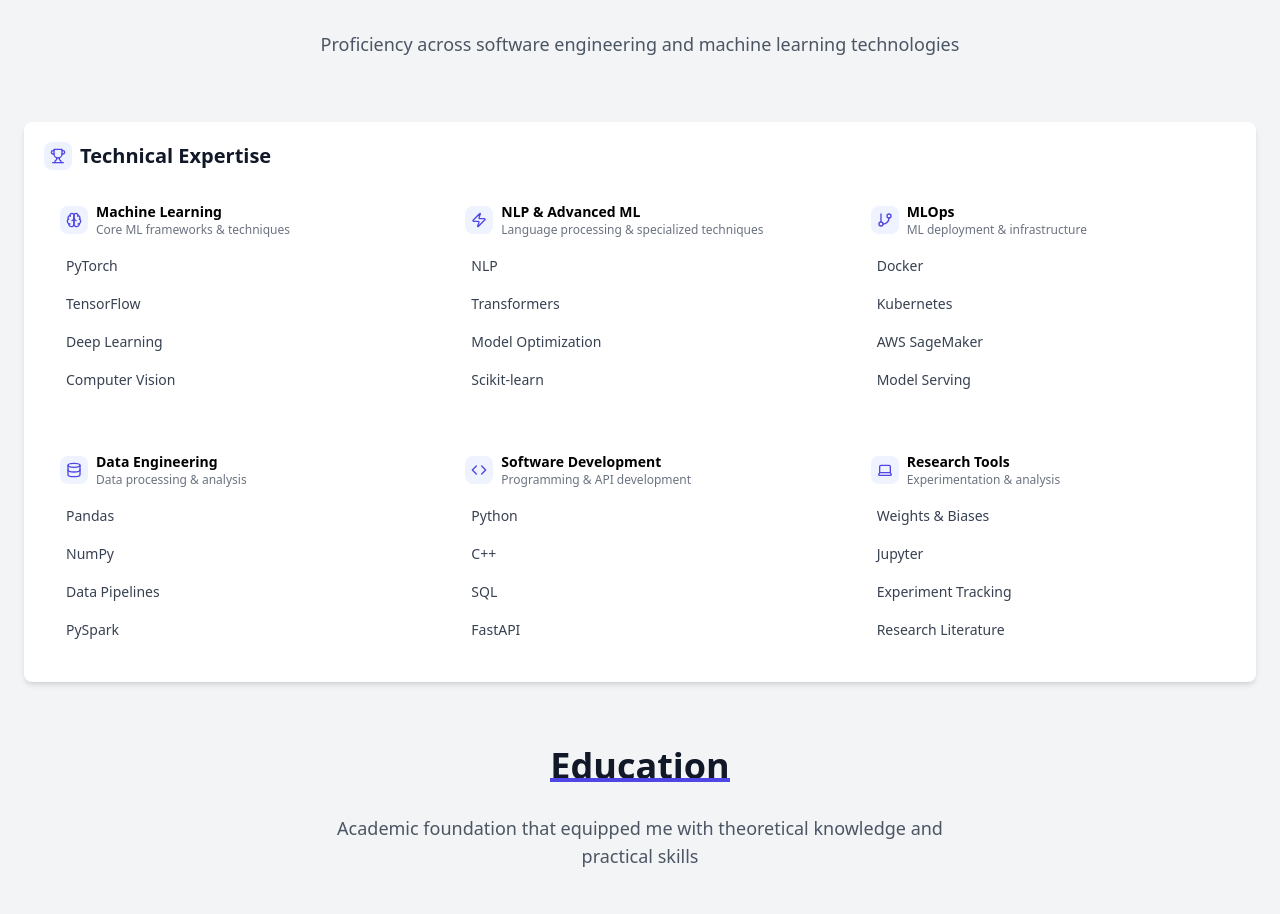
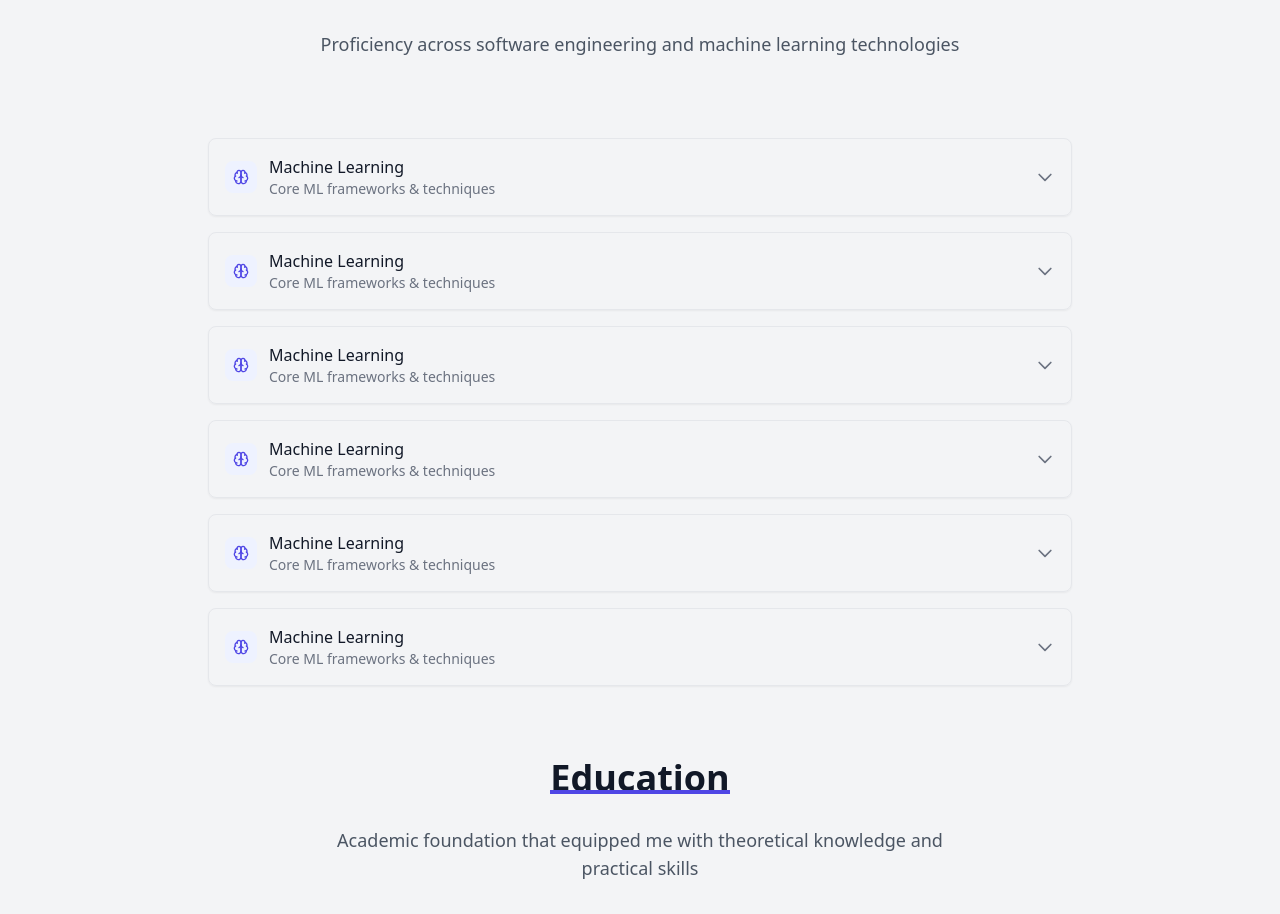
Before and after one commit to levisstrauss/portfolio, a Next.js app: page / in a window 1280 px wide. Shown: the part 2882-3796 px from the top of the page. Built offline with nearby package versions, Linux system fonts and the light colour scheme.

Commit message:
Modified the skills section

```diff
--- /dev/null
+++ b/app/(pages)/skills/skills-category.tsx
@@ -0,0 +1,47 @@
+"use client"
+
+import React, {JSX, useState} from 'react';
+
+import {skillCategories} from "@/app/(pages)/skills/skills-data";
+
+export const SkillCategory = () => {
+    const [isExpanded, setIsExpanded] = useState(false);
+
+    const {title, icon, description, skills} = skillCategories[0];
+
+    return (
+        <div className="mb-4 border rounded-lg shadow-sm hover:shadow-md transition-all">
+            <div
+                className="flex items-center justify-between p-4 cursor-pointer"
+                onClick={() => setIsExpanded(!isExpanded)}
+            >
+                <div className="flex items-center space-x-3">
+                    <div className="p-2 bg-indigo-50 rounded-lg">
+                        {icon}
+                    </div>
+                    <div>
+                        <h3 className="font-medium text-gray-900">{title}</h3>
+                        <p className="text-sm text-gray-500">{description}</p>
+                    </div>
+                </div>
+                <div className={`transform transition-transform ${isExpanded ? 'rotate-180' : ''}`}>
+                    <svg className="w-5 h-5 text-gray-500" fill="none" stroke="currentColor" viewBox="0 0 24 24">
+                        <path strokeLinecap="round" strokeLinejoin="round" strokeWidth="2" d="M19 9l-7 7-7-7" />
+                    </svg>
+                </div>
+            </div>
+
+            {isExpanded && (
+                <div className="p-4 pt-0 border-t">
+                    <div className="grid grid-cols-2 md:grid-cols-4 gap-2">
+                        {skills.map((skill, idx) => (
+                            <div key={idx} className="p-2 bg-gray-50 rounded text-center">
+                                {skill.name}
+                            </div>
+                        ))}
+                    </div>
+                </div>
+            )}
+        </div>
+    );
+};
--- a/app/(pages)/skills/skills-data.tsx
+++ b/app/(pages)/skills/skills-data.tsx
@@ -1,7 +1,76 @@
 import {Brain, Code, Database, GitBranch, Laptop, Zap} from "lucide-react";
 import { SkillCategory } from './skills-types';
 
-export const skillCategories: SkillCategory[] = [
+// export const skillCategories: SkillCategory[] = [
+//     {
+//         title: "Machine Learning",
+//         icon: <Brain className="w-4 h-4 text-indigo-600" />,
+//         description: "Core ML frameworks & techniques",
+//         skills: [
+//             { name: "PyTorch" },
+//             { name: "TensorFlow" },
+//             { name: "Deep Learning" },
+//             { name: "Computer Vision" }
+//         ]
+//     },
+//     {
+//         title: "NLP & Advanced ML",
+//         icon: <Zap className="w-4 h-4 text-indigo-600" />,
+//         description: "Language processing & specialized techniques",
+//         skills: [
+//             { name: "NLP" },
+//             { name: "Transformers" },
+//             { name: "Model Optimization" },
+//             { name: "Scikit-learn" }
+//         ]
+//     },
+//     {
+//         title: "MLOps",
+//         icon: <GitBranch className="w-4 h-4 text-indigo-600" />,
+//         description: "ML deployment & infrastructure",
+//         skills: [
+//             { name: "Docker" },
+//             { name: "Kubernetes" },
+//             { name: "AWS SageMaker" },
+//             { name: "Model Serving" }
+//         ]
+//     },
+//     {
+//         title: "Data Engineering",
+//         icon: <Database className="w-4 h-4 text-indigo-600" />,
+//         description: "Data processing & analysis",
+//         skills: [
+//             { name: "Pandas" },
+//             { name: "NumPy" },
+//             { name: "Data Pipelines" },
+//             { name: "PySpark" }
+//         ]
+//     },
+//     {
+//         title: "Software Development",
+//         icon: <Code className="w-4 h-4 text-indigo-600" />,
+//         description: "Programming & API development",
+//         skills: [
+//             { name: "Python" },
+//             { name: "C++" },
+//             { name: "SQL" },
+//             { name: "FastAPI" }
+//         ]
+//     },
+//     {
+//         title: "Research Tools",
+//         icon: <Laptop className="w-4 h-4 text-indigo-600" />,
+//         description: "Experimentation & analysis",
+//         skills: [
+//             { name: "Weights & Biases" },
+//             { name: "Jupyter" },
+//             { name: "Experiment Tracking" },
+//             { name: "Research Literature" }
+//         ]
+//     }
+// ];
+
+export const skillCategories:  SkillCategory[]  = [
     {
         title: "Machine Learning",
         icon: <Brain className="w-4 h-4 text-indigo-600" />,
--- /dev/null
+++ b/app/(pages)/skills/skills-section.tsx
@@ -0,0 +1,26 @@
+import {skillCategories} from "@/app/(pages)/skills/skills-data";
+import { SkillCategory } from "./skills-category";
+import Section from '@/app/components/section';
+
+
+
+export const SkillsSection = () => {
+    return (
+        <Section
+            id="skills"
+            title="Technical Skills"
+            subtitle="Proficiency across software engineering and machine learning technologies"
+            bgColor="bg-gray-100"
+        >
+            <div className="max-w-4xl mx-auto p-4">
+                <div className="space-y-4">
+                    {skillCategories.map((category, idx) => (
+                        <SkillCategory key={idx} {...category} />
+                    ))}
+                </div>
+            </div>
+        </Section>
+    );
+};
+
+export default SkillsSection;
--- a/app/components/section/section.tsx
+++ b/app/components/section/section.tsx
@@ -8,7 +8,7 @@
     children: React.ReactNode;
 }
 
-const Section = ({id, title, subtitle, bgColor = 'bg-white', children,}: SectionProps) => {
+const Section = ({id, title, subtitle, bgColor = 'bg-white', children="",}: SectionProps) => {
     return (
         <section id={id} className={`py-3 md:py-7 ${bgColor}`}>
             <div className="container mx-auto px-6">
--- a/app/page.tsx
+++ b/app/page.tsx
@@ -28,7 +28,7 @@
 
 // Secondary content (below the fold)
 const Projects = dynamic(() => import('@/app/(pages)/projects/projects'));
-const Skills = dynamic(() => import('@/app/(pages)/skills/skills'));
+const Skills = dynamic(() => import('@/app/(pages)/skills/skills-section'));
 const Education = dynamic(() => import('@/app/(pages)/education/education'));
 const Certificates = dynamic(() => import('@/app/(pages)/certificates/certificates'));
 const Contact = dynamic(() => import('@/app/(pages)/contact/contact'));
```
